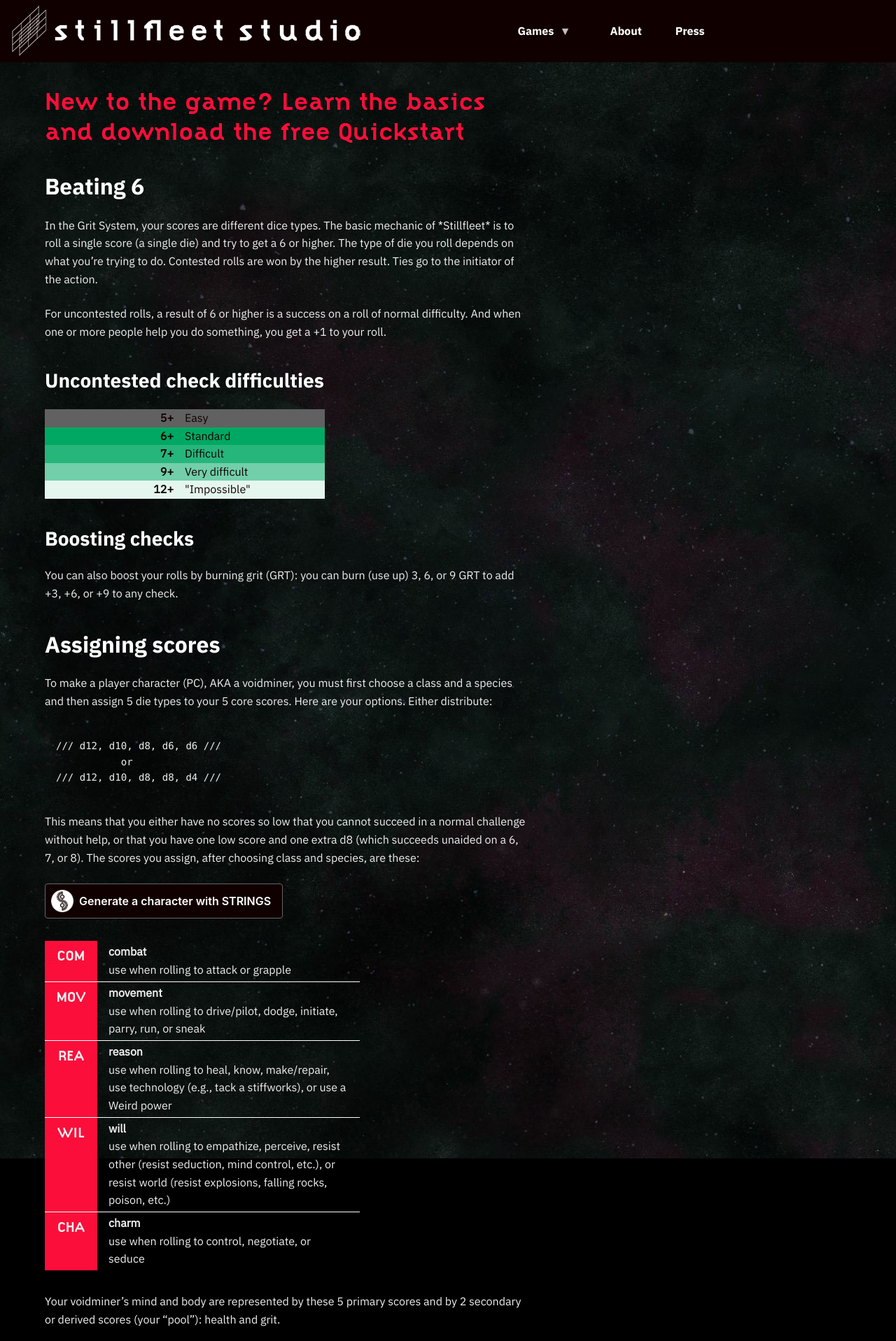
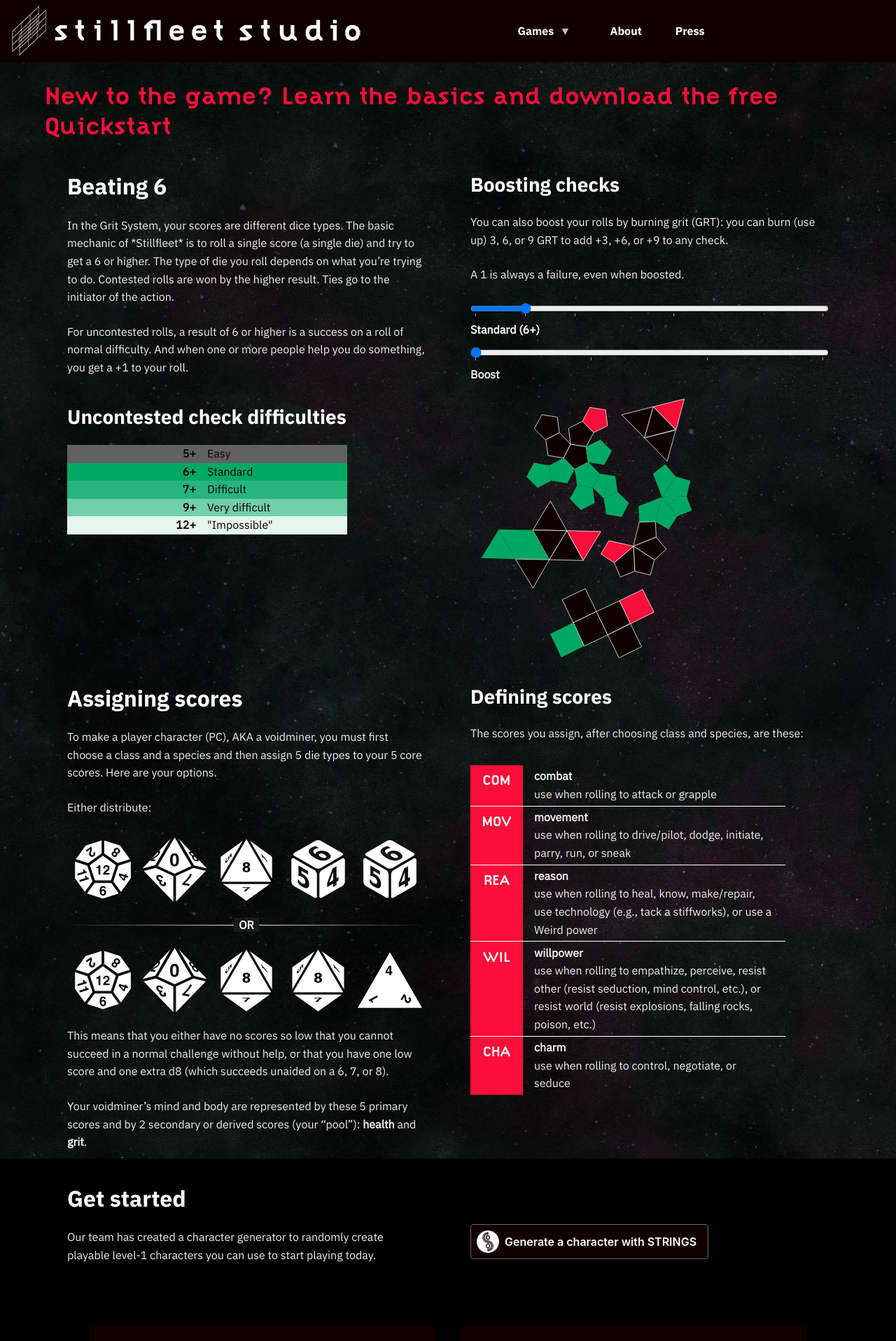
Before and after one commit to stillfleet/stillfleet.github.io, a Jekyll site: the page built from games/stillfleet/rules.html, in a window 1280 px wide. Shown: the top 1917 px of the page at 70% size. Built offline with Jekyll 4.4.1, drawn with Linux system fonts in a browser that asks for light colours; some web fonts are replaced.

Commit message:
Revises rules page

```diff
--- a/_scss/_layout.scss
+++ b/_scss/_layout.scss
@@ -70,6 +70,34 @@ html, body {
         }
       }
 
+      hr.divider {
+        border: 0;
+        font-size: 1rem;
+        height: 1.5em;
+        line-height: 1em;
+        position: relative;
+        text-align: center;
+        font-weight: bold;
+
+        &::before {
+          content: "";
+          background: linear-gradient(to right, transparent, white, transparent);
+          position: absolute;
+          left: 0;
+          top: 50%;
+          width: 100%;
+          height: 1px;
+        }
+        &::after {
+          background-color: #1a1a1a;
+          color: white;
+          content: attr(data-content);
+          line-height: 1.5em;
+          padding: 0 7px;
+          position: relative;
+        }
+      }
+
       @include medium-breakpoint {
         margin: auto 4rem;
       }
@@ -88,6 +116,35 @@ html, body {
           min-width: 300px;
           max-width: 600px;
           float: right;
+        }
+      }
+
+      .stacking-row {
+        display: flex;
+        justify-content: space-between;
+        flex-direction: column;
+
+        @include small-breakpoint {
+          flex-direction: row;
+        }
+
+        .cell {
+          width: calc(100% - 4rem);
+          margin: 0 2rem;
+
+          @include small-breakpoint {
+            width: calc(50% - 2rem);
+            gap: 2rem;
+            flex: 0 1 auto;
+          }
+
+          & > a.top-room {
+            margin-top: 0;
+
+            @include small-breakpoint {
+              margin-top: 5rem;
+            }
+          }
         }
       }
     }
--- a/_scss/pages/_rules.scss
+++ b/_scss/pages/_rules.scss
@@ -22,9 +22,29 @@ body#rules[data-brand="stillfleet"] {
       }
     }
   }
+  form.dice-sliders {
+    max-height: 525px;
+
+    svg {
+      max-height: 400px;
+    }
+  }
+  div.dice {
+    margin: 1rem auto;
+    display: flex;
+    max-width: 100%;
+
+    &.horizontal {
+      flex-direction: row;
+    }
+
+    img {
+      width: 20%;
+    }
+  }
+
   dl.scores {
-    width: 450px;
-    max-width: 450px;
+    max-width: 500px;
     margin: 2rem 0;
 
     dt {
@@ -34,12 +54,14 @@ body#rules[data-brand="stillfleet"] {
       font-weight: bold;
       border-bottom: 1px solid white;
       padding: 0.2rem 0.5rem;
-      width: 75px;
+      width: 25%;
+      max-width: 75px;
       text-align: center;
       vertical-align: middle;
     }
     dd {
-      width: 375px;
+      width: 75%;
+      max-width: 425px;
       border-bottom: 1px solid white;
       padding: 0.2rem 1rem;
     }
--- a/games/stillfleet/rules.html
+++ b/games/stillfleet/rules.html
@@ -1,20 +1,19 @@
 ---
-layout: two-col
+layout: page
 brand: stillfleet
 title: Rulebooks
 slug: rules
 heading: New to the game? Learn the basics and download the free Quickstart
 ---
 
+<div class="stacking-row">
+
+  <div class="cell">
     <h2>Beating 6</h2>
 
     <p>In the Grit System, your scores are different dice types. The basic mechanic of *Stillfleet* is to roll a single score (a single die) and try to get a 6 or higher. The type of die you roll depends on what you’re trying to do. Contested rolls are won by the higher result. Ties go to the initiator of the action.</p>
 
     <p>For uncontested rolls, a result of 6 or higher is a success on a roll of normal difficulty. And when one or more people help you do something, you get a +1 to your roll.</p>
-
-<!--
-{% include components/unfolded-dice.html %}
--->
 
     <h3>Uncontested check difficulties</h3>
 
@@ -34,24 +33,48 @@ heading: New to the game? Learn the basics and download the free Quickstart
       <dt class="twelve">12+</dt>
       <dd class="twelve">"Impossible"</dd>
     </dl>
+  </div>
 
+  <div class="cell">
     <h3>Boosting checks</h3>
+    <p>You can also boost your rolls by burning grit (GRT): you can burn (use up) 3, 6, or 9 GRT to add +3, +6, or +9 to any check.</p>
+    <p>A 1 is always a failure, even when boosted.</p>
 
-<p>You can also boost your rolls by burning grit (GRT): you can burn (use up) 3, 6, or 9 GRT to add +3, +6, or +9 to any check.</p>
+    {% include components/unfolded-dice.html %}
+  </div>
+</div>
 
+<div class="stacking-row">
+  <div class="cell">
     <h2>Assigning scores</h2>
 
-<p>To make a player character (PC), AKA a voidminer, you must first choose a class and a species and then assign 5 die types to your 5 core scores. Here are your options. Either distribute:</p>
+    <p>To make a player character (PC), AKA a voidminer, you must first choose a class and a species and then assign 5 die types to your 5 core scores. Here are your options.</p>
 
-<pre>
-/// d12, d10, d8, d6, d6 ///
-           or
-/// d12, d10, d8, d8, d4 ///
-</pre>
+    <p>Either distribute:</p>
 
-<p>This means that you either have no scores so low that you cannot succeed in a normal challenge without help, or that you have one low score and one extra d8 (which succeeds unaided on a 6, 7, or 8). The scores you assign, after choosing class and species, are these:</p>
+    <div class="dice horizontal">
+      <img alt="d12" class="dice" src="/assets/img/dice/d12.svg" />
+      <img alt="d10" class="dice" src="/assets/img/dice/d10.svg" />
+      <img alt="d8" class="dice" src="/assets/img/dice/d8.svg" />
+      <img alt="d6" class="dice" src="/assets/img/dice/d6.svg" />
+      <img alt="d6" class="dice" src="/assets/img/dice/d6.svg" />
+    </div>
+    <hr class="divider" data-content="OR">
+    <div class="dice horizontal">
+      <img alt="d12" class="dice" src="/assets/img/dice/d12.svg" />
+      <img alt="d10" class="dice" src="/assets/img/dice/d10.svg" />
+      <img alt="d8" class="dice" src="/assets/img/dice/d8.svg" />
+      <img alt="d8" class="dice" src="/assets/img/dice/d8.svg" />
+      <img alt="d4" class="dice" src="/assets/img/dice/d4.svg" />
+    </div>
 
-<p><a href="https://strings.stillfleet.com/voidminers/recruitr" class="external stillfleet dark">Generate a character with STRINGS</a></p>
+    <p>This means that you either have no scores so low that you cannot succeed in a normal challenge without help, or that you have one low score and one extra d8 (which succeeds unaided on a 6, 7, or 8).</p>
+
+    <p>Your voidminer’s mind and body are represented by these 5 primary scores and by 2 secondary or derived scores (your “pool”): <strong>health</strong> and <strong>grit</strong>.</p>
+  </div>
+  <div class="cell">
+    <h3>Defining scores</h3>
+  <p>The scores you assign, after choosing class and species, are these:</p>
 
   <dl class="grid tight scores">
     <dt>COM</dt>
@@ -64,19 +87,28 @@ heading: New to the game? Learn the basics and download the free Quickstart
     <dd><strong>reason</strong><br/>
     use when rolling to heal, know, make/repair, use technology (e.g., tack a stiffworks), or use a Weird power</dd>
     <dt>WIL</dt>
-  <dd><strong>will</strong><br/>
+    <dd><strong>willpower</strong><br/>
     use when rolling to empathize, perceive, resist other (resist seduction, mind control, etc.), or resist world (resist explosions, falling rocks, poison, etc.)</dd>
     <dt>CHA</dt>
     <dd><strong>charm</strong><br/>
     use when rolling to control, negotiate, or seduce</dd>
   </dl>
+  </div>
+</div>
 
+<div class="stacking-row">
+  <div class="cell">
+    <h2>Get started</h2>
+    <p>Our team has created a character generator to randomly create playable level-1 characters you can use to start playing today.</p>
+  </div>
 
-<p>Your voidminer’s mind and body are represented by these 5 primary scores and by 2 secondary or derived scores (your “pool”): health and grit.</p>
+  <div class="cell">
+    <a href="https://strings.stillfleet.com/voidminers/recruitr" class="top-room external stillfleet dark">Generate a character with STRINGS</a>
+  </div>
+</div>
 
+<section class="product-cards">
+  {% include components/product-cards/qsr.html class="" %}
 
-<section class="product-cards wide">
-  {% include components/product-cards/qsr.html class="wide" %}
-
-  {% include components/product-cards/crb.html %}
+  {% include components/product-cards/crb.html class="" %}
 </section>
```
Also changed, not shown: assets/img/dice/d10.svg (added), assets/img/dice/d12.svg (added), assets/img/dice/d20.svg (added), assets/img/dice/d4.svg (added), assets/img/dice/d6.svg (added), assets/img/dice/d8.svg (added). Lines whose indentation alone changed are shown as unchanged.
